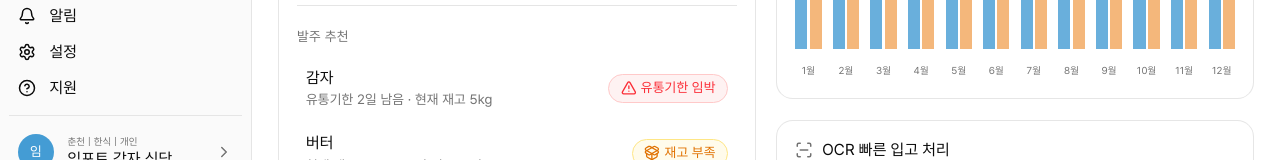
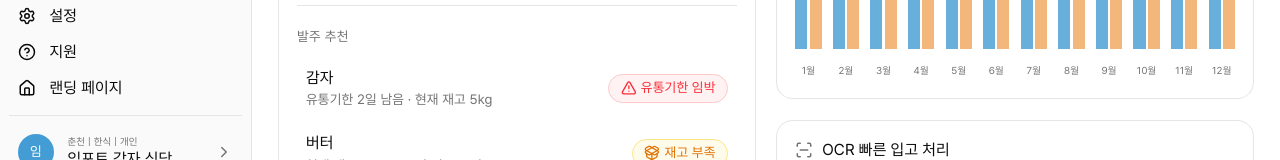
Before and after one commit to from-knu-import-potato/baro-frontend, a React (Vite) app: page /dashboard in a window 1280 px wide. Shown: the part 612-772 px from the top of the page. Built offline with nearby package versions, Linux system fonts and the light colour scheme.

Commit message:
✨ feat: 사이드바에 랜딩 페이지로 이동하는 버튼 추가

```diff
--- a/src/widgets/AppSidebar.tsx
+++ b/src/widgets/AppSidebar.tsx
@@ -8,6 +8,7 @@ import {
   Bell,
   Settings,
   HelpCircle,
+  Home,
   ChevronRight,
   ChevronDown,
 } from 'lucide-react';
@@ -37,6 +38,7 @@ const BOTTOM_NAV_ITEMS = [
   { label: '알림', icon: Bell, to: routePaths.notifications },
   { label: '설정', icon: Settings, to: routePaths.settings },
   { label: '지원', icon: HelpCircle, to: routePaths.support },
+  { label: '랜딩 페이지', icon: Home, to: routePaths.landing },
 ];
 
 interface AppSidebarProps {
```
